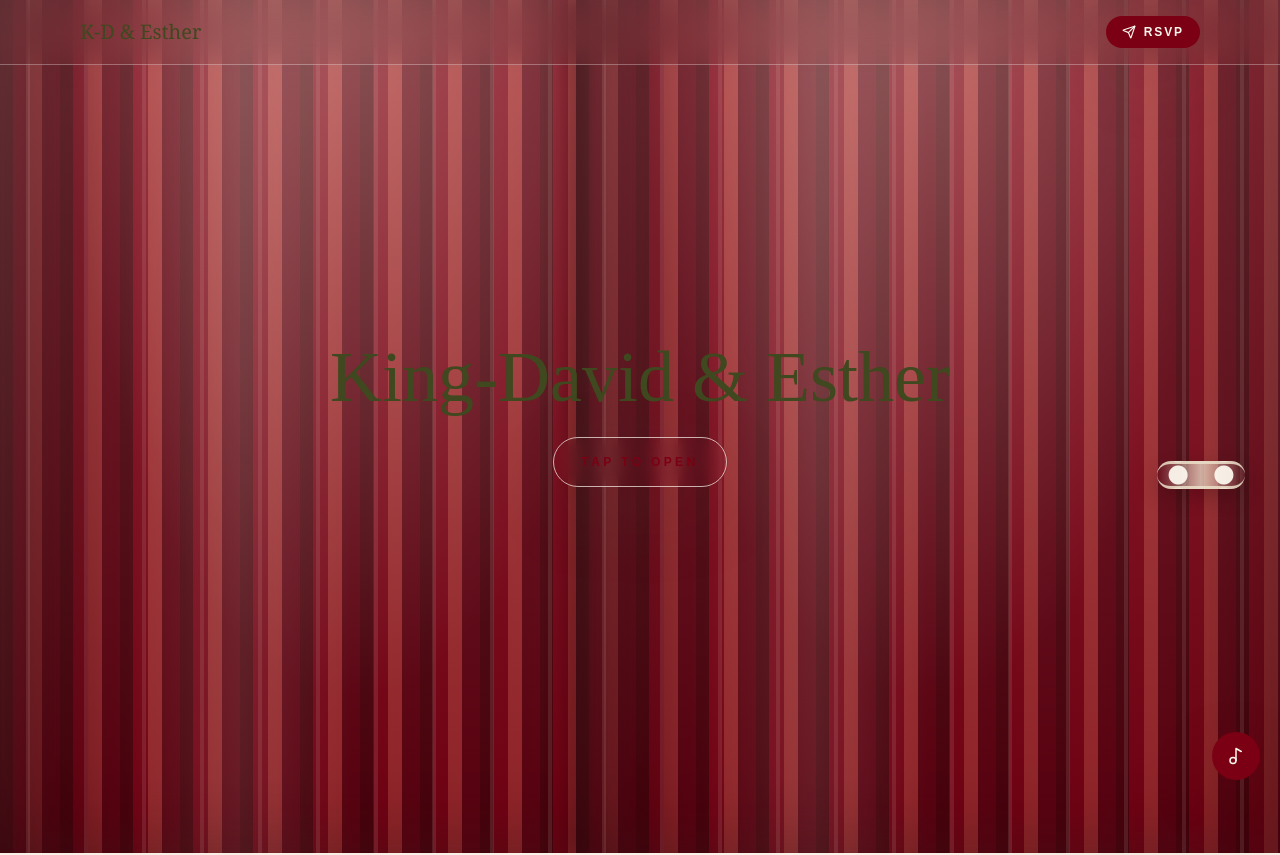
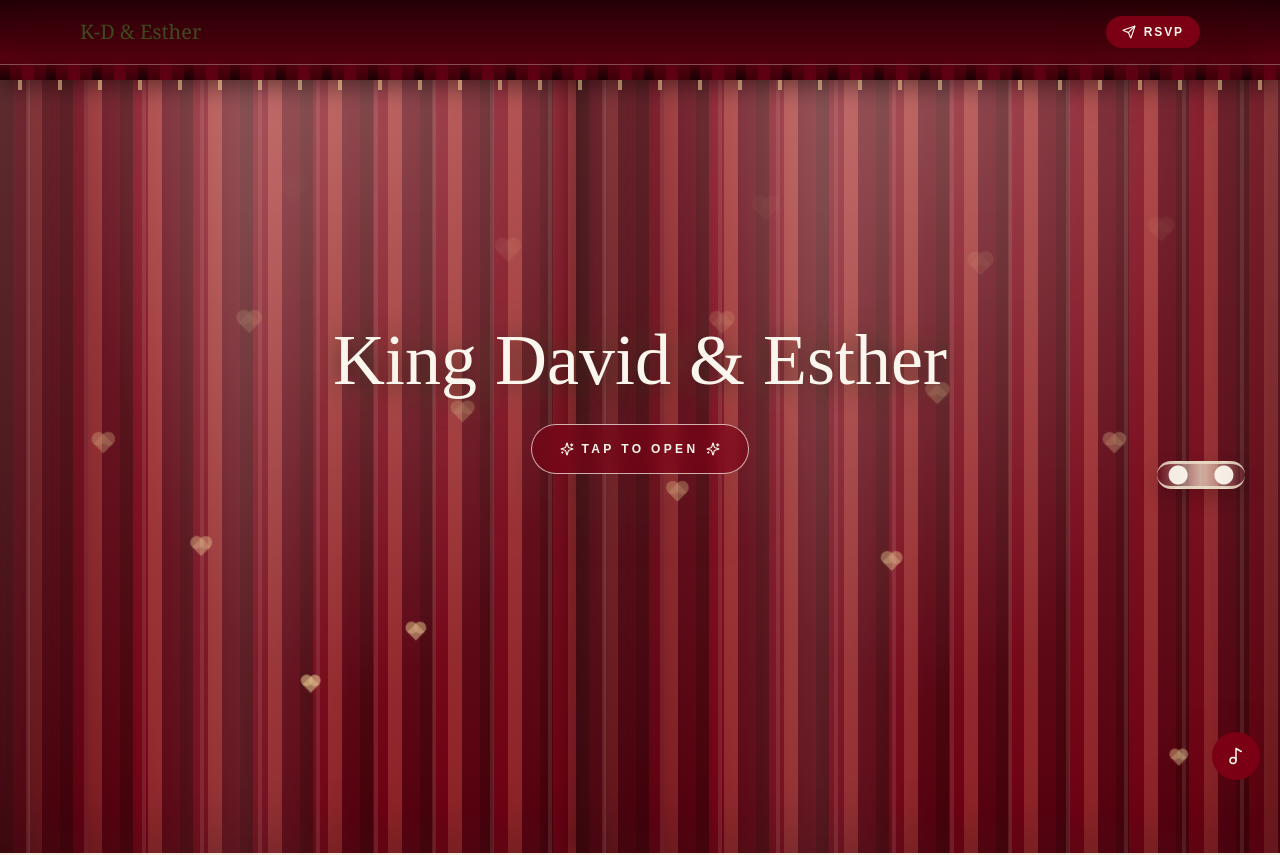
Before and after one commit to zionolamide/King-david-Wed-Esther, a Next.js app: page / in a window 1280 px wide. Shown: the top 855 px of the page. Built offline with nearby package versions, Linux system fonts and the light colour scheme.

Commit message:
Port Medo wedding updates to active Next app

```diff
--- a/app/globals.css
+++ b/app/globals.css
@@ -92,6 +92,7 @@ body {
     inset -34px 0 80px rgba(31, 0, 6, 0.42),
     inset 24px 0 55px rgba(255, 220, 205, 0.08);
   will-change: transform;
+  transform-style: preserve-3d;
 }
 
 .curtain-panel::before {
@@ -146,6 +147,64 @@ body {
 
 .curtain-tie-right {
   right: 5%;
+}
+
+.curtain-valance {
+  background:
+    linear-gradient(180deg, #1a0004 0%, #3d000a 42%, #5c0010 72%, transparent 100%),
+    repeating-linear-gradient(90deg, #1a0004 0 10px, #3d000a 10px 22px, #5c0012 22px 34px, #3d000a 34px 46px);
+  box-shadow: 0 6px 24px rgba(10, 0, 2, 0.5);
+}
+
+.curtain-valance::after {
+  content: "";
+  position: absolute;
+  left: 0;
+  right: 0;
+  bottom: -10px;
+  height: 10px;
+  background: repeating-linear-gradient(
+    90deg,
+    transparent 0 18px,
+    rgba(240, 210, 150, 0.55) 18px 22px,
+    transparent 22px 40px
+  );
+}
+
+.curtain-title {
+  text-shadow:
+    0 2px 24px rgba(0, 0, 0, 0.7),
+    0 0 34px rgba(240, 210, 150, 0.28);
+  animation: title-glow 3s ease-in-out infinite;
+}
+
+.floating-heart {
+  position: absolute;
+  bottom: -36px;
+  width: 18px;
+  height: 18px;
+  transform: rotate(45deg);
+  background: rgba(240, 210, 150, 0.64);
+  animation: heart-rise 5.8s ease-out infinite;
+  opacity: 0;
+}
+
+.floating-heart::before,
+.floating-heart::after {
+  content: "";
+  position: absolute;
+  width: 18px;
+  height: 18px;
+  border-radius: 50%;
+  background: inherit;
+}
+
+.floating-heart::before {
+  left: -9px;
+}
+
+.floating-heart::after {
+  top: -9px;
 }
 
 .hero-title {
@@ -359,6 +418,34 @@ body {
   }
 }
 
+@keyframes heart-rise {
+  0% {
+    opacity: 0;
+    transform: translate3d(0, 0, 0) rotate(45deg) scale(0.55);
+  }
+  18% {
+    opacity: 0.84;
+  }
+  100% {
+    opacity: 0;
+    transform: translate3d(28px, -88vh, 0) rotate(45deg) scale(0.9);
+  }
+}
+
+@keyframes title-glow {
+  0%,
+  100% {
+    text-shadow:
+      0 2px 24px rgba(0, 0, 0, 0.7),
+      0 0 34px rgba(240, 210, 150, 0.28);
+  }
+  50% {
+    text-shadow:
+      0 2px 28px rgba(0, 0, 0, 0.78),
+      0 0 46px rgba(240, 210, 150, 0.48);
+  }
+}
+
 .field {
   width: 100%;
   border: 1px solid rgba(63, 72, 31, 0.18);
--- a/app/page.tsx
+++ b/app/page.tsx
@@ -10,12 +10,15 @@ import {
   Heart,
   Loader2,
   MapPin,
+  MessageCircle,
   Music2,
   Navigation,
   Pause,
   Send,
+  Share2,
   Sparkles,
-  Users
+  Users,
+  XCircle
 } from "lucide-react";
 import { FormEvent, useEffect, useMemo, useState } from "react";
 
@@ -39,6 +42,21 @@ const schedule = [
   { time: "Immediately after", title: "Reception celebration" },
   { time: "Evening", title: "Dinner, music and memories" }
 ];
+
+const titleOptions = ["Mr.", "Mrs.", "Miss.", "Dr.", "Prof.", "Pastor", "Evang.", "(No Prefix)"];
+const rsvpContacts = [
+  { name: "Sister Rhoda", phone: "08106993435" },
+  { name: "Brother Joe", phone: "0812765976" },
+  { name: "Bro Zion", phone: "09135037695" }
+];
+
+function buildWhatsAppUrl(phone: string, message: string) {
+  const cleanPhone = phone.replace(/\D/g, "");
+  const normalizedPhone = cleanPhone.startsWith("0")
+    ? `234${cleanPhone.slice(1)}`
+    : cleanPhone;
+  return `https://wa.me/${normalizedPhone}?text=${encodeURIComponent(message)}`;
+}
 
 function useCountdown() {
   const [now, setNow] = useState(() => new Date());
@@ -157,6 +175,26 @@ function FloatingPetals() {
   );
 }
 
+function FloatingHearts({ active }: { active: boolean }) {
+  if (!active) return null;
+
+  return (
+    <div className="pointer-events-none absolute inset-0 z-[18] overflow-hidden">
+      {Array.from({ length: 18 }).map((_, index) => (
+        <span
+          key={index}
+          className="floating-heart"
+          style={{
+            left: `${6 + ((index * 17) % 88)}%`,
+            animationDelay: `${index * 0.32}s`,
+            animationDuration: `${4.8 + (index % 5) * 0.8}s`
+          }}
+        />
+      ))}
+    </div>
+  );
+}
+
 function ScratchDateCard() {
   const [progress, setProgress] = useState(0);
   const revealed = progress >= 4;
@@ -207,41 +245,53 @@ function ScratchDateCard() {
 function CurtainHero({ countdown }: { countdown: ReturnType<typeof useCountdown> }) {
   const [opened, setOpened] = useState(false);
 
+  useEffect(() => {
+    document.body.style.overflow = opened ? "" : "hidden";
+    return () => {
+      document.body.style.overflow = "";
+    };
+  }, [opened]);
+
   return (
     <section id="home" className="relative min-h-[100svh]">
       <div className="relative flex min-h-[100svh] items-center overflow-hidden pt-16 sm:pt-20">
         <div className="absolute inset-0 -z-20 bg-[linear-gradient(rgba(251,246,237,0.58),rgba(251,246,237,0.86)),url('/garden-palette.jpg')] bg-cover bg-center" />
         <FloatingPetals />
+        <FloatingHearts active={!opened} />
+
+        <div className="curtain-valance pointer-events-none absolute inset-x-0 top-0 z-20 h-20" />
 
         <motion.div
           className="curtain-panel left-0"
-          animate={{ x: opened ? "-55%" : "0%" }}
-          transition={{ duration: 2.2, ease: [0.16, 1, 0.3, 1] }}
+          animate={{ x: opened ? "-100%" : "0%", rotateY: opened ? 55 : 0, scale: opened ? 0.82 : 1 }}
+          transition={{ duration: 2.4, ease: [0.16, 1, 0.3, 1] }}
         >
           <span className="curtain-tie curtain-tie-left" />
         </motion.div>
         <motion.div
           className="curtain-panel right-0 scale-x-[-1]"
-          animate={{ x: opened ? "55%" : "0%" }}
-          transition={{ duration: 2.2, ease: [0.16, 1, 0.3, 1] }}
+          animate={{ x: opened ? "100%" : "0%", rotateY: opened ? -55 : 0, scale: opened ? 0.82 : 1 }}
+          transition={{ duration: 2.4, ease: [0.16, 1, 0.3, 1] }}
         >
           <span className="curtain-tie curtain-tie-right" />
         </motion.div>
         <motion.div
-          className="absolute inset-x-8 top-[36%] z-30 text-center sm:top-[40%]"
+          className="absolute inset-x-8 top-[35%] z-30 text-center sm:top-[38%]"
           animate={{ opacity: opened ? 0 : 1, y: opened ? -18 : 0 }}
           transition={{ duration: 0.7 }}
           style={{ pointerEvents: opened ? "none" : "auto" }}
         >
-          <p className="font-script text-6xl leading-none text-moss sm:text-7xl">
-            King-David & Esther
+          <p className="font-script text-6xl leading-none text-ivory sm:text-7xl curtain-title">
+            King David & Esther
           </p>
           <button
             type="button"
             onClick={() => setOpened(true)}
-            className="mt-6 rounded-full border border-ivory/70 bg-ivory/86 px-7 py-4 text-xs font-semibold uppercase tracking-[0.28em] text-wine shadow-soft backdrop-blur transition hover:bg-wine hover:text-ivory"
+            className="mt-7 inline-flex items-center gap-2 rounded-full border border-ivory/70 bg-wine/60 px-7 py-4 text-xs font-semibold uppercase tracking-[0.28em] text-ivory shadow-soft backdrop-blur transition hover:bg-wine"
           >
+            <Sparkles size={14} />
             Tap to Open
+            <Sparkles size={14} />
           </button>
         </motion.div>
 
@@ -257,7 +307,7 @@ function CurtainHero({ countdown }: { countdown: ReturnType<typeof useCountdown>
               Formal Garden Elegance
             </p>
             <h1 className="hero-title font-script leading-[0.78] text-moss">
-              King-David
+              King David
               <span className="block font-serif text-3xl italic text-wine sm:text-5xl">&</span>
               Esther
             </h1>
@@ -358,6 +408,12 @@ export default function Home() {
     "idle"
   );
   const [message, setMessage] = useState("");
+  const [lastRsvp, setLastRsvp] = useState<{
+    fullName: string;
+    phone: string;
+    attendees: number;
+    entryCode: string;
+  } | null>(null);
 
   async function submitRsvp(event: FormEvent<HTMLFormElement>) {
     event.preventDefault();
@@ -365,11 +421,16 @@ export default function Home() {
     setMessage("");
 
     const form = new FormData(event.currentTarget);
+    const title = String(form.get("title") ?? "(No Prefix)");
+    const fullName = String(form.get("fullName") ?? "");
+    const phone = String(form.get("phone") ?? "");
+    const attendees = Number(form.get("attendees") ?? 1);
     const payload = {
-      fullName: String(form.get("fullName") ?? ""),
+      title,
+      fullName,
       email: String(form.get("email") ?? ""),
-      phone: String(form.get("phone") ?? ""),
-      attendees: Number(form.get("attendees") ?? 1),
+      phone,
+      attendees,
       attending: String(form.get("attending") ?? "yes"),
       note: String(form.get("note") ?? "")
     };
@@ -394,7 +455,17 @@ export default function Home() {
     }
 
     setStatus("success");
-    setMessage("Thank you. Your RSVP has been received and a confirmation email is on its way.");
+    setLastRsvp({
+      fullName,
+      phone,
+      attendees,
+      entryCode: String(result.entryCode ?? "")
+    });
+    setMessage(
+      result.entryCode
+        ? `Thank you. Your RSVP has been received. Your entry code is ${result.entryCode}.`
+        : "Thank you. Your RSVP has been received and a confirmation email is on its way."
+    );
     event.currentTarget.reset();
   }
 
@@ -652,20 +723,78 @@ export default function Home() {
               <Users />
               <span className="font-serif text-2xl">Maximum guest limit: {rsvpLimit}</span>
             </div>
+            <div className="mt-8 rounded-xl border border-wine/10 bg-ivory/72 p-5">
+              <div className="flex items-center gap-2">
+                <MessageCircle size={18} className="text-moss" />
+                <p className="text-xs font-semibold uppercase tracking-[0.14em] text-wine">
+                  For RSVP Inquiries
+                </p>
+              </div>
+              <div className="mt-4 grid gap-2">
+                {rsvpContacts.map((contact) => (
+                  <a
+                    key={contact.name}
+                    href={`tel:${contact.phone}`}
+                    className="flex items-center justify-between rounded-lg px-3 py-2 text-sm transition hover:bg-wine/5"
+                  >
+                    <span className="font-medium text-ink">{contact.name}</span>
+                    <span className="text-ink/62">{contact.phone}</span>
+                  </a>
+                ))}
+              </div>
+            </div>
           </FadeIn>
 
           <FadeIn delay={0.12}>
             <form onSubmit={submitRsvp} className="invitation-border bg-ivory p-6 shadow-soft sm:p-9">
               {status === "closed" ? (
                 <div className="py-14 text-center">
+                  <XCircle className="mx-auto mb-4 h-14 w-14 text-wine" />
                   <p className="font-serif text-5xl text-wine">RSVP Closed</p>
                   <p className="mt-3 leading-7 text-ink/72">
                     {message || "Capacity has been reached."}
                   </p>
                 </div>
+              ) : status === "success" ? (
+                <div className="py-12 text-center">
+                  <CheckCircle2 className="mx-auto h-16 w-16 text-moss" />
+                  <p className="mt-4 font-serif text-4xl text-moss">Thank you!</p>
+                  <p className="mx-auto mt-3 max-w-sm text-sm leading-7 text-ink/68">{message}</p>
+                  {lastRsvp?.entryCode ? (
+                    <div className="mx-auto mt-5 max-w-xs rounded-xl border border-dashed border-wine/30 bg-champagne/50 p-4">
+                      <p className="text-xs font-semibold uppercase tracking-[0.16em] text-wine">
+                        Entry Code
+                      </p>
+                      <p className="mt-2 font-serif text-3xl text-moss">{lastRsvp.entryCode}</p>
+                    </div>
+                  ) : null}
+                  {lastRsvp?.phone && lastRsvp.entryCode ? (
+                    <a
+                      href={buildWhatsAppUrl(
+                        lastRsvp.phone,
+                        `Hello ${lastRsvp.fullName},\n\nYour entry code for King David & Esther's wedding is:\n\n${lastRsvp.entryCode}\n\nGuests: ${lastRsvp.attendees}\nDate: Saturday, 22nd August 2026\nTime: 11:00 AM\nVenue: Camp Young, Ede\n\nPlease keep this code safe and present it at the entrance.`
+                      )}
+                      target="_blank"
+                      rel="noreferrer"
+                      className="mt-5 inline-flex items-center gap-2 rounded-full bg-[#25D366] px-5 py-3 text-sm font-semibold text-white shadow-soft transition hover:opacity-90"
+                    >
+                      <Share2 size={16} /> Send Entry Code to WhatsApp
+                    </a>
+                  ) : null}
+                </div>
               ) : (
                 <>
                   <div className="grid gap-5 sm:grid-cols-2">
+                    <label>
+                      <span className="label">Title</span>
+                      <select className="field" name="title" defaultValue="(No Prefix)" required>
+                        {titleOptions.map((option) => (
+                          <option key={option} value={option}>
+                            {option}
+                          </option>
+                        ))}
+                      </select>
+                    </label>
                     <label>
                       <span className="label">Full name</span>
                       <input className="field" name="fullName" required />
@@ -675,8 +804,8 @@ export default function Home() {
                       <input className="field" type="email" name="email" required />
                     </label>
                     <label>
-                      <span className="label">WhatsApp number (optional)</span>
-                      <input className="field" name="phone" inputMode="tel" />
+                      <span className="label">WhatsApp number</span>
+                      <input className="field" name="phone" inputMode="tel" placeholder="+234..." required />
                     </label>
                     <label>
                       <span className="label">Number attending</span>
```
Also changed, not shown: app/api/rsvp/route.ts (+44 -8 lines).
